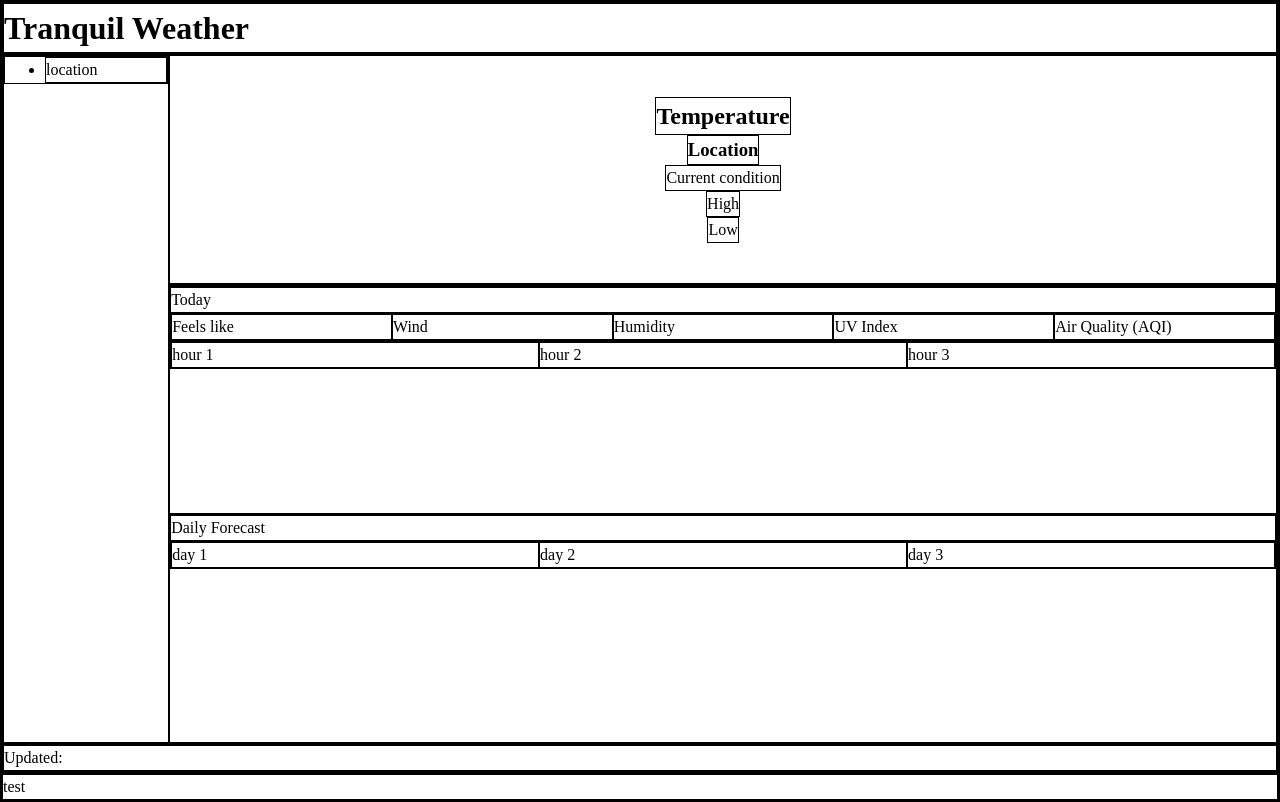
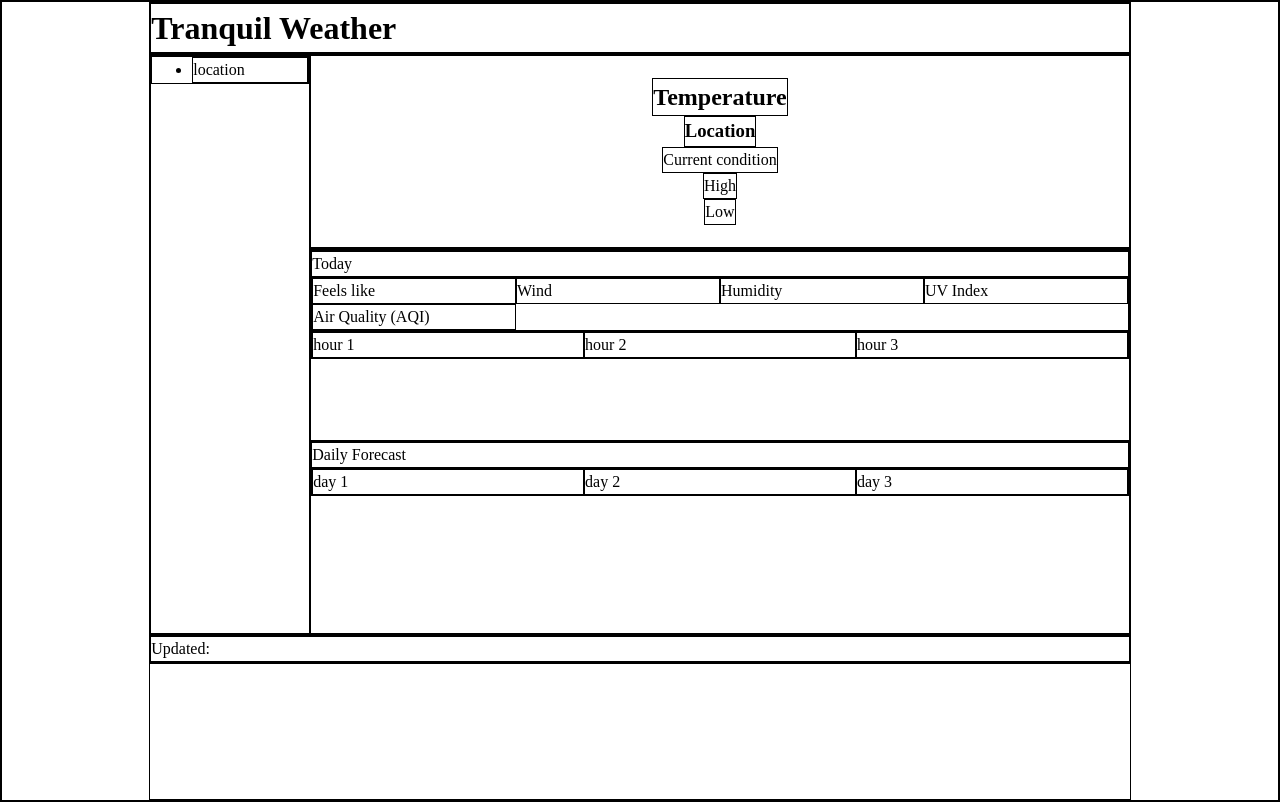
Before and after one commit to inflammable252-bit/tranquil-weather, a website built with webpack: page src/template.html in a window 1280 px wide. Built offline with nearby package versions, Linux system fonts and the light colour scheme; no server answers.

Commit message:
Update css for sidebars and responsiveness

```diff
--- a/src/style.css
+++ b/src/style.css
@@ -5,7 +5,10 @@
 body {
   display: flex;
   flex-direction: column;
-  height: 100dvh;
+  min-height: 100dvh;
+}
+header {
+  height: fit-content;
 }
 main {
   height: 100%;
@@ -15,6 +18,7 @@ main {
 }
 aside#location-sidebar {
   display: none;
+  min-width: 20ch;
   grid-column: 1/2;
   grid-row: 1/-1;
 }
@@ -54,8 +58,28 @@ article.card {
 }
 
 @media (width >= 768px) {
+  body {
+    display: grid;
+    grid-template-columns:
+      [ side-start] minmax(0, 0.15fr)
+      [ main-left] 1fr
+      [ main-right] minmax(0, 0.15fr)
+      [ side-end];
+    grid-template-rows: min-content auto auto;
+    /* align-items: center; */
+  }
+  header {
+    grid-row: 1/2;
+    grid-column: main-left / main-right;
+  }
   main {
+    grid-row: 2/3;
+    grid-column: main-left / main-right;
     grid-template-columns: minmax(min-content, 0.15fr) 1fr;
+  }
+  footer {
+    grid-row: 3/4;
+    grid-column: 2/3;
   }
   aside#location-sidebar {
     display: block;
--- a/src/template.html
+++ b/src/template.html
@@ -52,6 +52,6 @@
         <p>Updated: </p>
         <p id="updated-time"></p>
     </footer>
-    <div id="check">test</div>
+    <!-- <div id="check">test</div> -->
 </body>
 </html>
```
